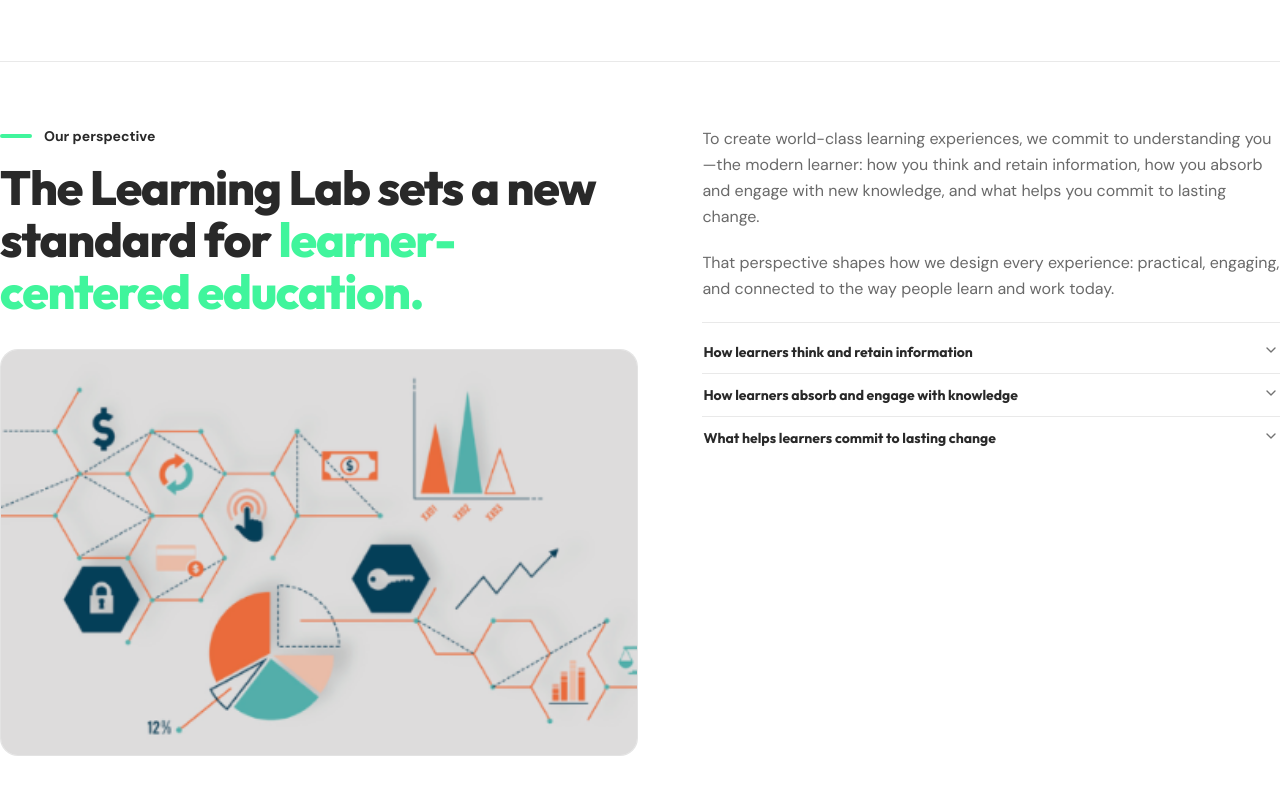
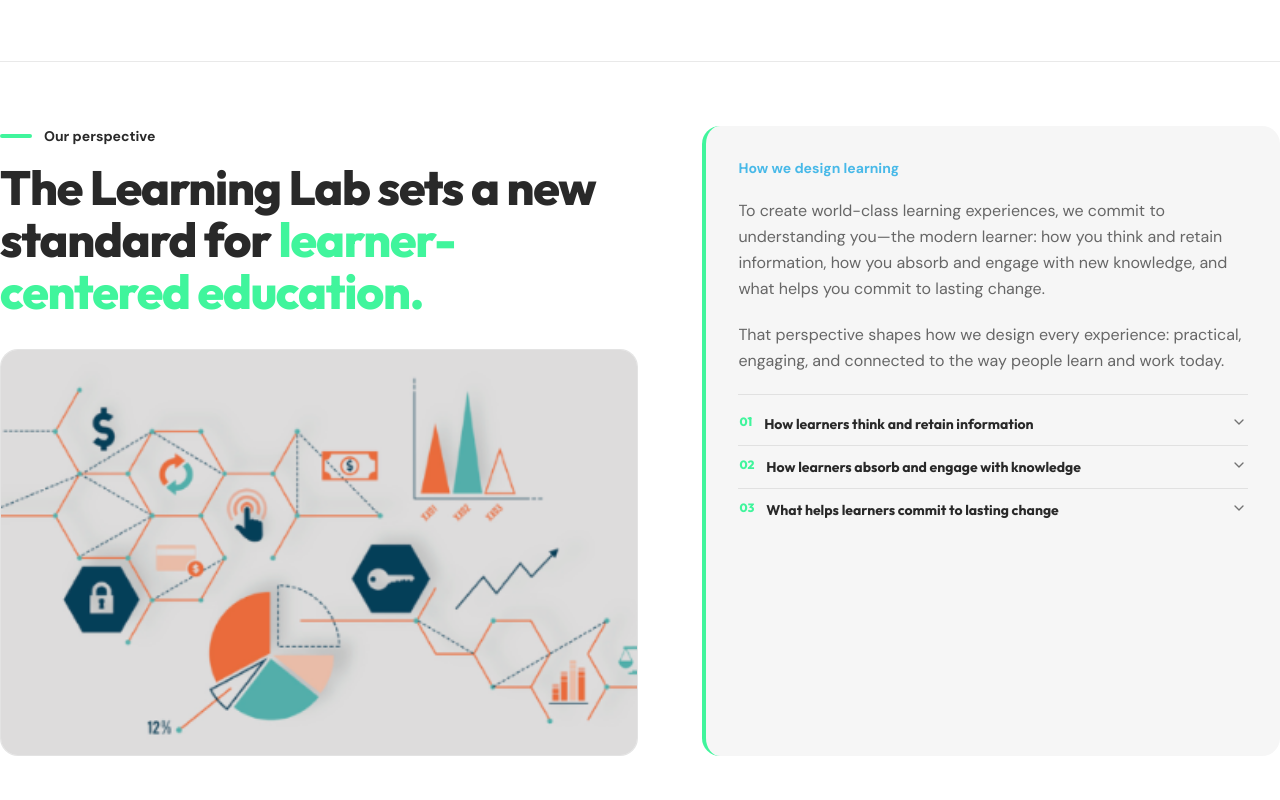
Before and after one commit to gabzy0423/The-Learning-Lab, a Next.js app: page /about in a window 1280 px wide. Shown: the part 600-1400 px from the top of the page. Built offline with nearby package versions, Linux system fonts and the light colour scheme.

Commit message:
Style learner perspective panel

```diff
--- a/app/about/page.tsx
+++ b/app/about/page.tsx
@@ -48,7 +48,8 @@ export default function AboutPage() {
               />
             </div>
           </div>
-          <div className="space-y-5 text-base leading-relaxed text-brand-charcoal/70">
+          <div className="space-y-5 rounded-2xl border-l-4 border-brand-mint-green bg-brand-charcoal/[0.04] p-6 text-base leading-relaxed text-brand-charcoal/70 sm:p-8">
+            <p className="text-sm font-bold text-brand-cyan-blue">How we design learning</p>
             <p>
               To create world-class learning experiences, we commit to understanding you—the modern learner: how you think and retain information, how you absorb and engage with new knowledge, and what helps you commit to lasting change.
             </p>
@@ -58,6 +59,7 @@ export default function AboutPage() {
             <Accordion className="border-t border-brand-charcoal/10 pt-2">
               <AccordionItem value="think-and-retain" className="border-brand-charcoal/10">
                 <AccordionTrigger className="font-heading font-bold text-brand-charcoal hover:no-underline">
+                  <span className="mr-3 text-xs font-extrabold text-brand-mint-green">01</span>
                   How learners think and retain information
                 </AccordionTrigger>
                 <AccordionContent className="text-brand-charcoal/70">
@@ -66,6 +68,7 @@ export default function AboutPage() {
               </AccordionItem>
               <AccordionItem value="absorb-and-engage" className="border-brand-charcoal/10">
                 <AccordionTrigger className="font-heading font-bold text-brand-charcoal hover:no-underline">
+                  <span className="mr-3 text-xs font-extrabold text-brand-mint-green">02</span>
                   How learners absorb and engage with knowledge
                 </AccordionTrigger>
                 <AccordionContent className="text-brand-charcoal/70">
@@ -74,6 +77,7 @@ export default function AboutPage() {
               </AccordionItem>
               <AccordionItem value="commit-to-change" className="border-brand-charcoal/10">
                 <AccordionTrigger className="font-heading font-bold text-brand-charcoal hover:no-underline">
+                  <span className="mr-3 text-xs font-extrabold text-brand-mint-green">03</span>
                   What helps learners commit to lasting change
                 </AccordionTrigger>
                 <AccordionContent className="text-brand-charcoal/70">
```
Also changed, not shown: 1 other file (tests, documents, lock files or other folders).
